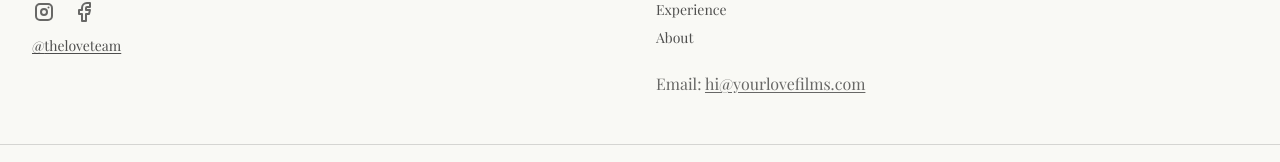
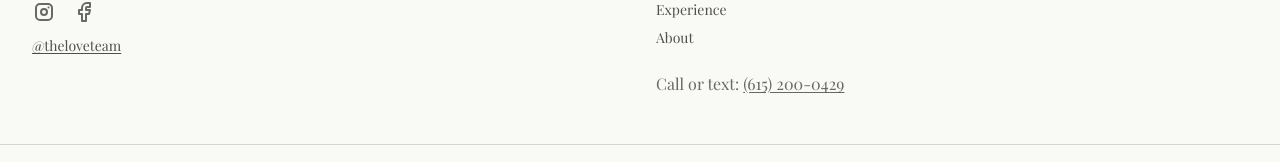
Before and after one commit to kalebrowland99/lovefilms, a Next.js app: page /experience in a window 1280 px wide. Shown: the part 3160-3322 px from the top of the page. Built offline with nearby package versions, Linux system fonts and the light colour scheme; a web font is replaced by a local one.

Commit message:
Contact info: email only on About, company number everywhere email was

```diff
--- a/app/about/page.tsx
+++ b/app/about/page.tsx
@@ -50,6 +50,15 @@ export default async function AboutPage() {
                 Pick a time below. We take on a limited number of weddings each
                 year, and dates book on a first-come basis.
               </p>
+              <p className="mt-4 text-base md:text-lg text-[#070707]/75">
+                Prefer email? Reach us at{' '}
+                <a
+                  href="mailto:hi@yourlovefilms.com"
+                  className="underline underline-offset-2 hover:text-[#070707]"
+                >
+                  hi@yourlovefilms.com
+                </a>
+              </p>
             </div>
             <div className="rounded-2xl border border-[#E8DED2] overflow-hidden bg-white">
               <CalendlyEmbed />
--- a/components/blocks/calendly-landing.tsx
+++ b/components/blocks/calendly-landing.tsx
@@ -407,7 +407,10 @@ export function CalendlyLanding({ area }: { area: string }) {
         <p className="mt-10 text-center font-sans text-xs leading-relaxed text-neutral-500 md:text-sm">
           © {new Date().getFullYear()} {LEGAL_ENTITY}. All rights reserved.
           <br />
-          hi@yourlovefilms.com
+          Call or text:{' '}
+          <a href="tel:+16152000429" className="underline underline-offset-2 hover:text-neutral-800">
+            (615) 200-0429
+          </a>
         </p>
       </main>
     </div>
--- a/components/blocks/call-confirmed-content.tsx
+++ b/components/blocks/call-confirmed-content.tsx
@@ -169,10 +169,10 @@ export function CallConfirmedContent() {
           </a>
           {' · '}
           <a
-            href="mailto:hi@yourlovefilms.com"
+            href="tel:+16152000429"
             className="text-neutral-800 underline underline-offset-2 hover:text-[#8b8370]"
           >
-            hi@yourlovefilms.com
+            Call or text (615) 200-0429
           </a>
         </p>
       </main>
--- a/components/ui/footer.tsx
+++ b/components/ui/footer.tsx
@@ -118,9 +118,9 @@ export const Footer = ({ className }: { className?: string }) => {
             </Link>
           </nav>
           <p className="text-[#070707]/60 mt-6">
-            Email:{' '}
-            <a href="mailto:hi@yourlovefilms.com" className="hover:text-[#070707] underline underline-offset-2">
-              hi@yourlovefilms.com
+            Call or text:{' '}
+            <a href="tel:+16152000429" className="hover:text-[#070707] underline underline-offset-2">
+              (615) 200-0429
             </a>
           </p>
         </div>
```
